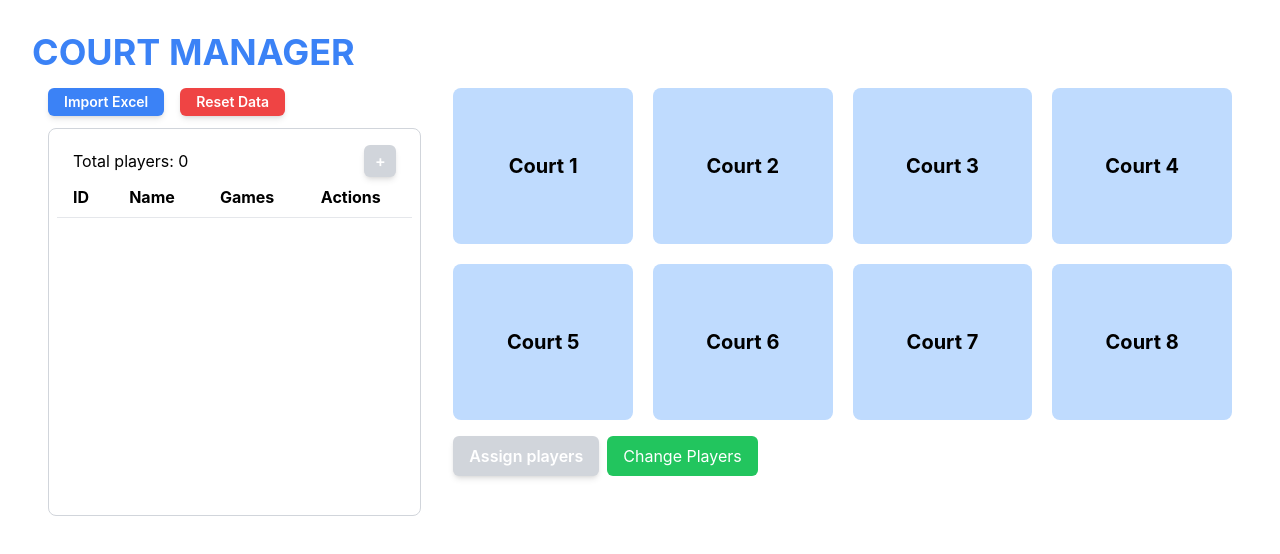
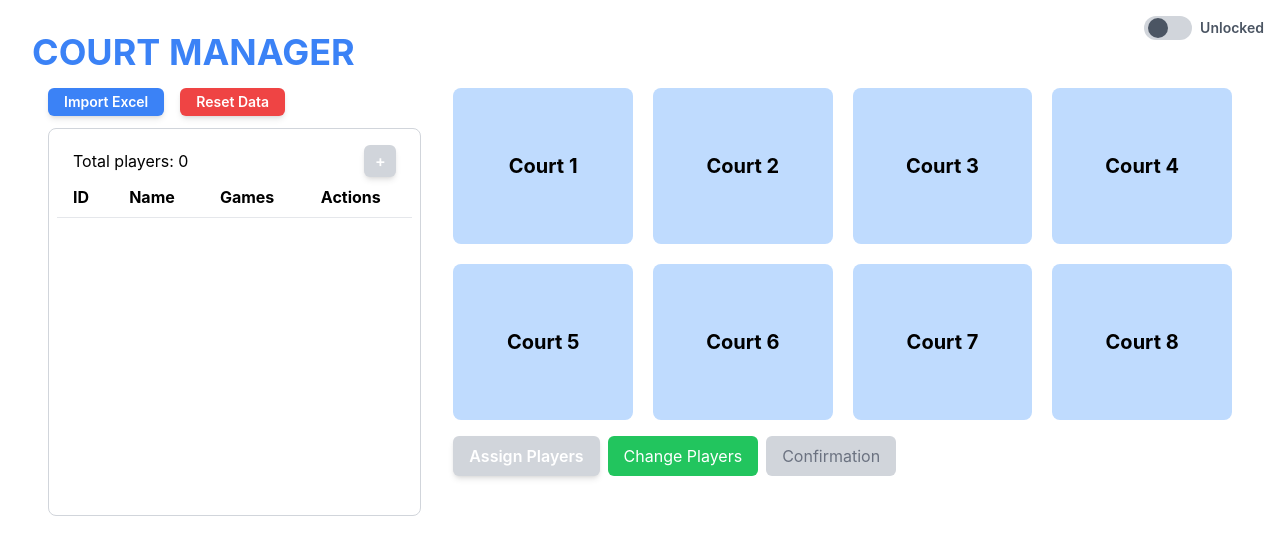
Before and after one commit to saurus2/courtmanager, a React (Create React App) app in the folder court-manager/: page / in a window 1280 px wide. Shown: the top 554 px of the page. Built offline with nearby package versions, Linux system fonts and the light colour scheme.

Commit message:
added court selection locking toggle switch

```diff
--- a/court-manager/src/App.js
+++ b/court-manager/src/App.js
@@ -29,6 +29,8 @@ function App() {
       : 0
   );
 
+  const [isLocked, setIsLocked] = useState(false); // Lock 상태 관리
+
   // saving data function
   useEffect(() => {
     localStorage.setItem('players', JSON.stringify(players)); // saving data on localStorage when players status was updated
@@ -44,9 +46,37 @@ function App() {
     localStorage.setItem('currentStartIndex', newIndex.toString()); // saving start index
   };
 
-  return (
-    <div className='App p-8'>
+  // Lock 토글 핸들러
+  const toggleLock = () => {
+    setIsLocked((prev) => !prev);
+  };
+
+  return  (
+    <div className='App p-8 relative'>
       <h1 className='text-4xl font-bold text-blue-500'>COURT MANAGER</h1>
+
+      {/* 토글 스위치 추가 */}
+      <div className="absolute top-4 right-4">
+        <label className="flex items-center cursor-pointer">
+          <input
+            type="checkbox"
+            className="hidden"
+            checked={isLocked}
+            onChange={() => setIsLocked(!isLocked)}
+          />
+          <div className={`w-12 h-6 bg-gray-300 rounded-full relative`}>
+            <div
+              className={`w-5 h-5 bg-gray-600 rounded-full absolute top-0.5 transition-transform duration-300 ${
+                isLocked ? 'translate-x-6' : 'translate-x-1'
+              }`}
+            ></div>
+          </div>
+          <span className="ml-2 text-sm font-semibold text-gray-600">
+            {isLocked ? 'Locked' : 'Unlocked'}
+          </span>
+        </label>
+      </div>
+
       <div className='flex'>
         <div className='w-1/3 p-4'>
           <ImportButton
@@ -69,6 +99,7 @@ function App() {
             setCourts={setCourts}
             currentStartIndex={currentStartIndex}
             updateStartIndex={updateStartIndex} // transferring start index
+            isLocked={isLocked}
           ></Assignment>
         </div>
       </div>
--- a/court-manager/src/components/Assignment.js
+++ b/court-manager/src/components/Assignment.js
@@ -9,9 +9,13 @@ function Assignment({
   courts,
   setCourts,
   currentStartIndex,
-  updateStartIndex
+  updateStartIndex,
+  isLocked
 }) {
   const [selectedPlayers, setSelectedPlayers] = useState([]);
+  const [temporaryCourts, setTemporaryCourts] = useState([]); // 임시 코트 데이터
+  const [tempStartIndex, setTempStartIndex] = useState(currentStartIndex.current); // 임시 시작 인덱스
+  const [assignClicked, setAssignClicked] = useState(false); // Assign players 클릭 여부
 
   // saving updated courts data on localStorage
   useEffect(() => {
@@ -19,6 +23,7 @@ function Assignment({
   }, [courts]);
 
   function onCourtSelected(courtIndex) {
+    if (isLocked) return;
     const updatedCourts = courts.map((court, i) => ({
       ...court,
       isSelected: i === courtIndex ? !court.isSelected : court.isSelected
@@ -64,14 +69,16 @@ function Assignment({
     }
   }
 
-
-
   function onAssignPlayers(courtAssignments) {
     const updatedCourts = courts.map((court) => ({
       ...court,
       players: courtAssignments[court.courtIndex] || []
     }));
-    setCourts(updatedCourts);
+    // 임시 코트 데이터에 저장 (화면에도 즉시 반영)
+    setTemporaryCourts(updatedCourts);
+    setCourts(updatedCourts); // 화면에 즉시 반영
+    setTempStartIndex(currentStartIndex.current); // 임시 인덱스 저장
+    setAssignClicked(true); // Assign players가 눌렸음을 표시
   }
 
   function handleChangePlayers() {
@@ -111,6 +118,40 @@ function Assignment({
     setSelectedPlayers([]);
   }
 
+  function handleConfirmAssignments() {
+    if (temporaryCourts.length === 0) {
+      alert('Assign players first before confirming!');
+      return;
+    }
+
+    setCourts(temporaryCourts); // 임시 데이터를 실제 데이터로 반영
+    currentStartIndex.current = tempStartIndex;
+
+    // 게임 횟수 업데이트
+    const updatedPlayers = players.map((player) => {
+      const isAssigned = temporaryCourts.some((court) =>
+        court.players.some((courtPlayer) => courtPlayer.id === player.id)
+      );
+      if (isAssigned) {
+        return {
+          ...player,
+          playingCount: (Number(player.playingCount) || 0) + 1
+        };
+      }
+      return player;
+    });
+
+    setPlayers(updatedPlayers);
+
+    // 로컬스토리지에 반영
+    localStorage.setItem('players', JSON.stringify(updatedPlayers));
+    localStorage.setItem('courts', JSON.stringify(temporaryCourts));
+
+    // 임시 데이터 초기화
+    setTemporaryCourts([...courts]);
+
+    setAssignClicked(false); // Cornfimation 버튼 비활성화
+  }
 
   return (
     <div>
@@ -137,7 +178,7 @@ function Assignment({
           setPlayers={setPlayers}
           onAssignPlayers={onAssignPlayers}
           currentStartIndex={currentStartIndex}
-          updateStartIndex={updateStartIndex}
+          updateStartIndex={setTempStartIndex} // 임시 인덱스 업데이트
         ></RandomizeButton>
         {/* Change Players 버튼 추가 */}
         <button
@@ -146,6 +187,18 @@ function Assignment({
         >
           Change Players
         </button>
+        {/* Confirmation 버튼 추가 */}
+        <button
+          onClick={handleConfirmAssignments}
+          disabled={!assignClicked} // Assign players가 눌리지 않으면 비활성화
+          className={`px-4 py-2 rounded-md ml-2 ${
+            assignClicked
+              ? 'bg-blue-500 text-white'
+              : 'bg-gray-300 text-gray-500 cursor-default'
+          }`}
+        >
+          Confirmation
+        </button>
       </div>
     </div>
   );
--- a/court-manager/src/components/Court.js
+++ b/court-manager/src/components/Court.js
@@ -21,7 +21,7 @@ export default function Court({
             key={i}
             onClick={(e) => {
               e.stopPropagation(); // 부모 div의 onClick 이벤트와 충돌 방지
-              onPlayerClick(player, courtIndex); // 🛠️ 플레이어 클릭 핸들러 호출
+              onPlayerClick(player, courtIndex); // 플레이어 클릭 핸들러 호출
             }}
             className={`cursor-pointer rounded px-2 py-1 ${
               player.isSelected
--- a/court-manager/src/components/RandomizeButton.js
+++ b/court-manager/src/components/RandomizeButton.js
@@ -9,7 +9,6 @@ function RandomizeButton({
   updateStartIndex
 }) {
   const totalPlayers = players.length;
-
   const courtsAvailable = courts.filter((court) => court.isSelected);
   const isCourtsUnavailable = courtsAvailable.length === 0;
   const isPlayersUnavailable = totalPlayers === 0;
@@ -54,21 +53,11 @@ function RandomizeButton({
       courtAssignments[courtIndex].push(player);
     });
 
-    const updatedPlayers = players.map((player) => {
-      if (currentBatch.includes(player)) {
-        return {
-          ...player,
-          playingCount: (parseInt(player.playingCount, 10) || 0) + 1
-        };
-      }
-      return { ...player };
-    });
-
     const newStartIndex =
       (currentStartIndex.current + batchSize) % totalPlayers;
     currentStartIndex.current = newStartIndex;
     updateStartIndex(newStartIndex);
-    setPlayers(updatedPlayers);
+    // setPlayers(updatedPlayers);
     onAssignPlayers(courtAssignments);
   }
   return (
@@ -81,7 +70,7 @@ function RandomizeButton({
       disabled={shouldBeDisabled}
       onClick={() => handleRandomize()}
     >
-      Assign players
+      Assign Players
     </button>
   );
 }
```
Lines whose indentation alone changed are shown as unchanged.
